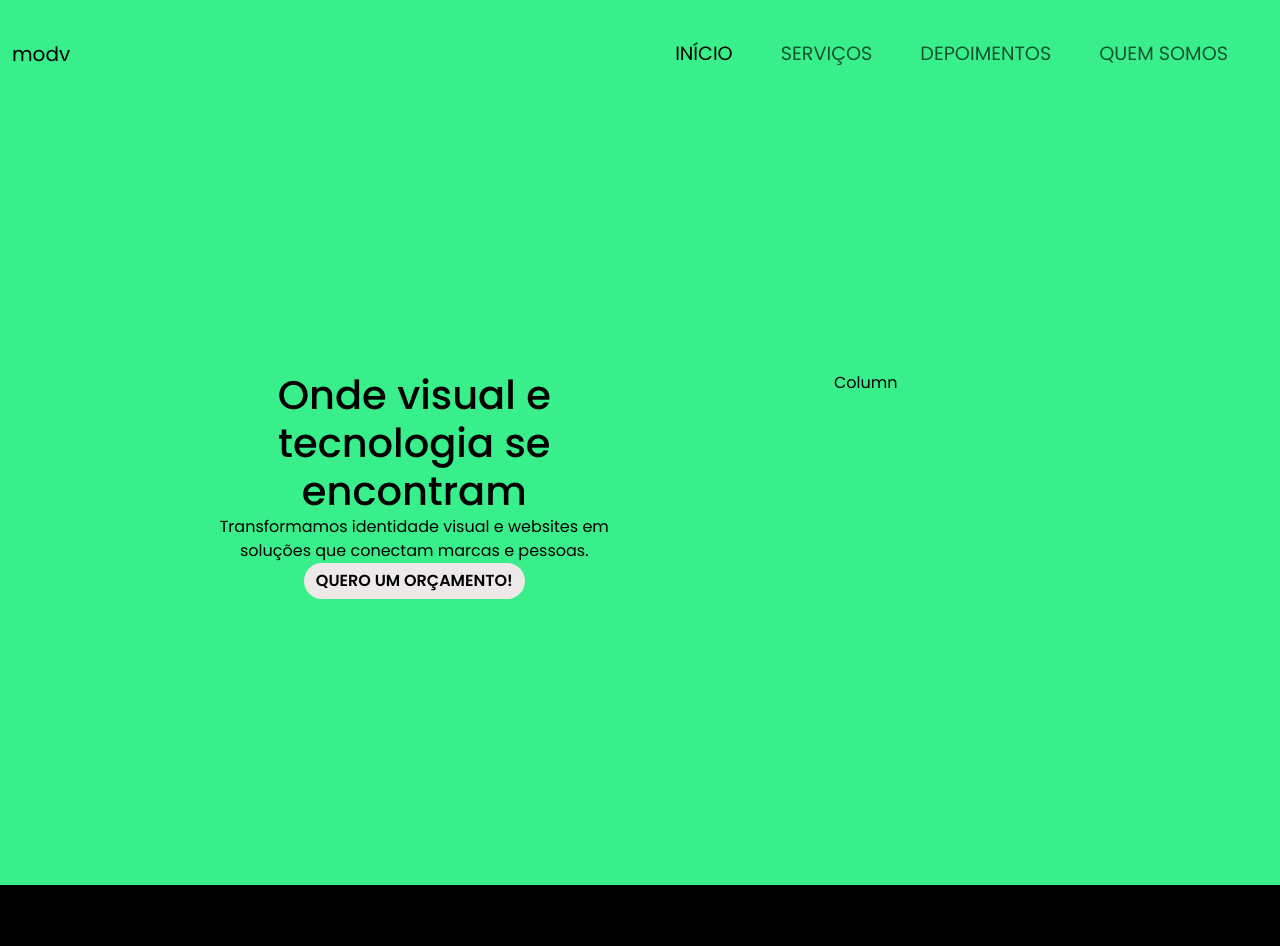
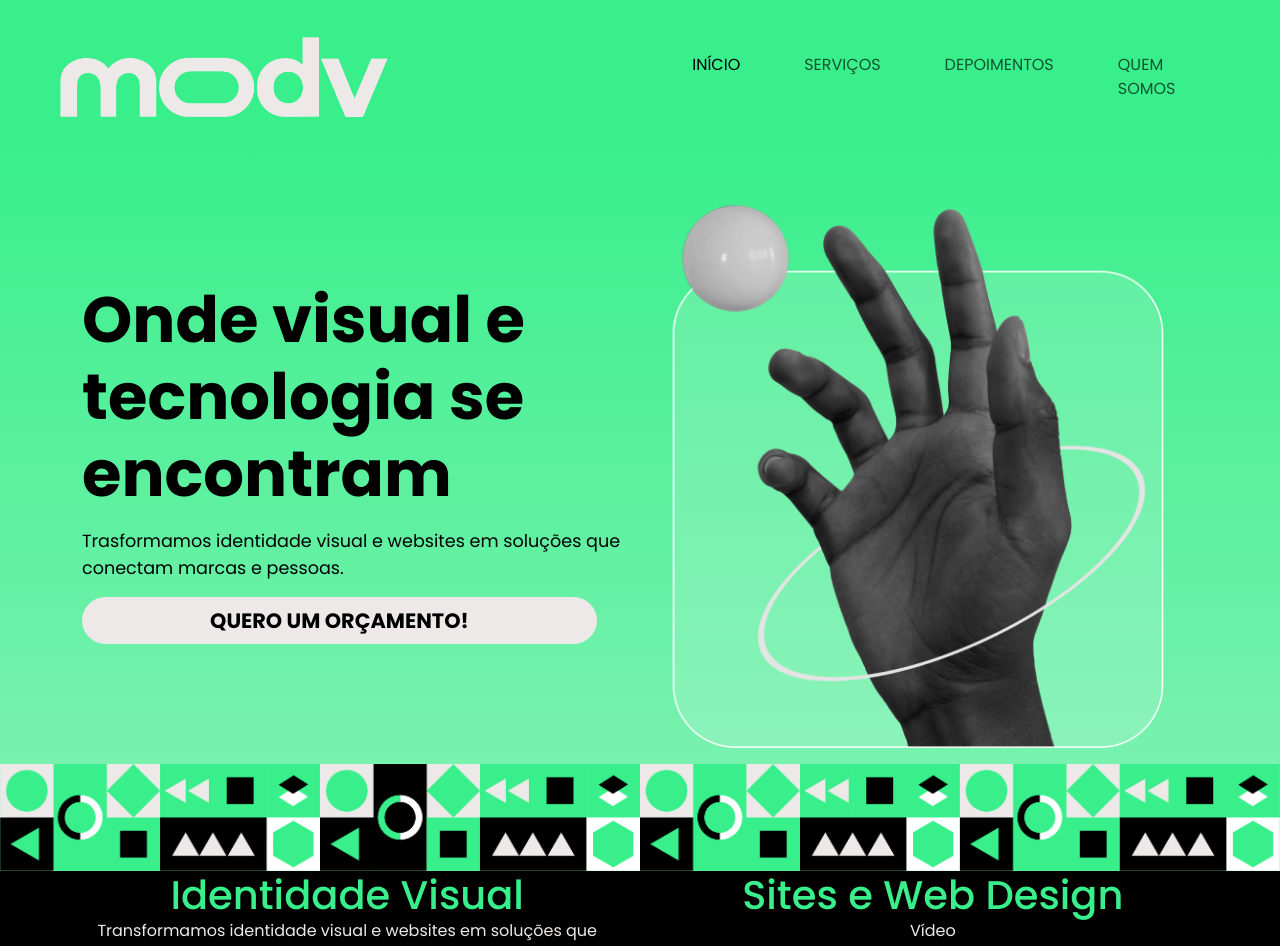
Before and after one commit to Kotige/modv-estudio, a website built with Vite: page src/index.html in a window 1280 px wide. Shown: the top 946 px of the page. Built offline with nearby package versions, Linux system fonts and the light colour scheme.

Commit message:
style for the home section

```diff
--- a/src/index.html
+++ b/src/index.html
@@ -6,14 +6,14 @@
     <title>modv estúdio</title>
     <script type="module" src="./js/main.js"></script>
     <link href="https://fonts.googleapis.com/css2?family=Poppins:wght@300;400;500;600;700&display=swap" rel="stylesheet">
-
+    <link rel="shortcut icon" href="assets/icons/favcon-primary.ico" type="image/x-icon">
 </head>
 <body>
     <!-- Menu de Navegação -->
     <header id="top-page">
         <nav class="navbar navbar-expand-lg" id="menu">
             <div class="container-fluid">
-            <a class="navbar-brand" href="#top-page">modv</a>
+                <a class="navbar-brand" href="#top-page"><img src="assets/images/logo.png" class="img-fluid w-50" alt=""></a>
                 <button class="navbar-toggler" type="button" data-bs-toggle="collapse" data-bs-target="#navbarNav" aria-controls="navbarNav" aria-expanded="false" aria-label="Toggle navigation">
                     <span class="navbar-toggler-icon"></span>
                 </button>
@@ -22,13 +22,13 @@
                         <li class="nav-item">
                             <a class="nav-link active" aria-current="page" href="#top-page">Início</a>
                         </li>
-                    <li class="nav-item">
+                        <li class="nav-item d-flex justify-content-lg-between">
                             <a class="nav-link" href="#services">Serviços</a>
                         </li>
-                    <li class="nav-item">
+                        <li class="nav-item d-flex justify-content-lg-between">
                             <a class="nav-link" href="#testimonials">Depoimentos</a>
                         </li>
-                    <li class="nav-item">
+                        <li class="nav-item d-flex justify-content-lg-between">
                             <a class="nav-link" href="#aboutus">Quem Somos</a>
                         </li>
                     </ul>
@@ -36,21 +36,34 @@
             </div>
         </nav>
     </header>
-    <!-- Home page -->
-    <section class="container-fluid text-center vh-100" id="home">
-        <div class="row">
-            <div class="col-md-6 col-12">
-                <h1>Onde visual e tecnologia se encontram</h1>
-                <p>Transformamos identidade visual e websites em soluções que conectam marcas e pessoas.</p>
-                <button class="btn btn-primary rounded-pill">Quero um orçamento!</button>
+    <!-- Home -->
+    <section class="container-fluid d-flex flex-column justify-content-between p-0" id="home">
+        <div class="container flex-grow-1 pt-5">
+            <div class="row align-items-center">
+            <div class="col-12 col-lg-6 d-flex flex-column justify-content-center  text-center text-lg-start">
+                <h1 class="mb-3">Onde visual e tecnologia se encontram</h1>
+                <p class="mb-3">
+                Trasformamos identidade visual e websites em soluções
+                que conectam marcas e pessoas.
+                </p>
+                <button class="btn btn-primary rounded-pill align-self-center align-self-lg-start">
+                quero um orçamento!
+                </button>
             </div>
-            <div class="col-md-6 col-12">
-                Column
+
+            <div class="col-12 col-lg-6 text-center">
+                <img src="assets/images/handmodv2.png" class="img-fluid w-100 wm-100" alt="">
             </div>
             </div>
+        </div>
+
+        <div class="w-100">
+            <img src="assets/images/faixa.png" class="img-fluid w-100 mt-3" alt="">
+        </div>
+
     </section>
-    <!-- Serviços -->
-    <section class="container-fluid text-center vh-100" id="services">
+    <!-- Services -->
+    <section class="container-fluid text-center" id="services">
         <div class="row">
             <div class="col-md-6 col-12">
                 <h1>Identidade Visual</h1>
@@ -64,7 +77,7 @@
         </div>
     </section>
     <!-- Depoimentos -->
-    <section class="container-fluid text-center vh-100" id="testimonials">
+    <section class="container-fluid text-center" id="testimonials">
         <div class="row">
             <div class="col-md-6 col-12">
                 <h1>Depoimentos</h1>
@@ -77,7 +90,7 @@
         </div>
     </section>
     <!-- Quem Somos -->
-        <section class="container-fluid text-center vh-100" id="aboutus">
+        <section class="container-fluid text-center" id="aboutus">
         <div class="row">
             <div class="col-md-12 col-12">
                 <h1>Quem somos:</h1>
@@ -90,7 +103,7 @@
         </div>
     </section>
     <!-- Rodapé -->
-    <footer class="container-fluid text-center vh-100" id="footer">
+    <footer class="container-fluid text-center" id="footer">
         <h1>Vamos criar um projeto para a sua empresa?</h1>
     </footer>
 </body>
--- a/src/scss/buttons.scss
+++ b/src/scss/buttons.scss
@@ -8,6 +8,13 @@
     background-color: $off-white-color;
     color: $dark-color;
     text-transform: uppercase;
-    font-weight: 600;
+    font-weight: 800;
+    font-size: 1.3em;
     border: none;
+    padding: .5rem 8rem;
+    transition: all 0.4s ease;
+    &:hover {
+        background-color: $dark-color;
+        color: $off-white-color;
+    }
 }
--- a/src/scss/home.scss
+++ b/src/scss/home.scss
@@ -5,6 +5,18 @@
 ========================= */
 
 #home {
-    background-color: $primary-color;
+    background: linear-gradient(to bottom,
+    $primary-color 0%,
+    #83F2B5 100%,
+    );
     color: $dark-color;
+    padding-bottom: 0;
+    h1 {
+        font-weight: 800;
+        font-size: 4rem;
+    }
+
+    p {
+        font-size: 1.1rem;
+    }
 }
--- a/src/scss/navbar.scss
+++ b/src/scss/navbar.scss
@@ -6,6 +6,9 @@
 
 header {
     background-color: $primary-color;
+    img {
+        margin-left: 3rem;
+    }
 }
 
 #menu {
@@ -15,9 +18,9 @@ header {
 .font-custom-navbar {
     text-transform: uppercase;
     font-weight: 400;
-    font-size: 1.2rem;
+    font-size: 1rem;
 }
 
 .nav-item {
-    padding-right: 2rem;
+    margin-right: 3rem;
 }
--- a/src/scss/sections.scss
+++ b/src/scss/sections.scss
@@ -5,7 +5,6 @@
 section {
     margin: 0 !important;
     padding: 0;
-    min-height: 100vh; // garante altura cheia, mas sem quebrar layout por diferença de vh real
     display: flex;
     align-items: center; // centraliza verticalmente o conteúdo
     justify-content: center;
```
Also changed, not shown: src/assets/icons/favcon-dark.png (added), src/assets/icons/favcon-primary.ico (added), src/assets/icons/favcon-primary.png (added), src/assets/images/Liquid Glass mobile.png (added), src/assets/images/faixa mobile.png (added), src/assets/images/faixa.png (added), src/assets/images/hand_modv.png (added), src/assets/images/handbg.png (added), src/assets/images/handmodv2.png (added), src/assets/images/liquid glass 1.png (added), src/assets/images/logo.png (added), src/assets/images/modular contorno branco mobile.png (added), src/assets/images/modular contorno branco.png (added), src/assets/images/seta.png (added). Lines whose indentation alone changed are shown as unchanged.
